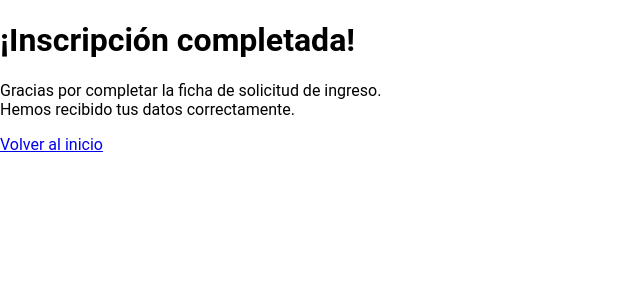
After one commit to AmuGutierrez/Tesina, a Flask app: template Templates/Finalizacion.html in a window 1280 px wide. The commit adds this page. Shown: the top 300 px of the page, without its empty margins (0-640 px from the left). Run offline with Flask 3, Linux system fonts and the light colour scheme; the template is opened without the code that fills it, so the values that code supplies are empty; some libraries are stand-ins or nearby versions.

Commit message:
finalizacion

```diff
--- a/Main.py
+++ b/Main.py
@@ -115,62 +115,59 @@ def inscripcion():
         return redirect(url_for('login'))
 
     if request.method == 'POST':
-        # Obtener datos del formulario
         datos_estudiante = {
             'nombre': request.form.get('nombre'),
             'apellido': request.form.get('apellido'),
             'edad': request.form.get('edad'),
             'dni': request.form.get('dni'),
-            'secundario': request.form.get('secundario'),
+            'secundario_cursado': request.form.get('secundario_cursado'),
             'repitente': request.form.get('repitente'),
             'domicilio': request.form.get('domicilio'),
-            'anio': request.form.get('anio')
+            'anio_cursado': request.form.get('anio_cursado')
         }
-
         datos_tutor = {
             'nombre': request.form.get('tutor-nombre'),
             'email': request.form.get('tutor-email'),
             'dni': request.form.get('tutor-dni'),
             'telefono': request.form.get('tutor-telefono')
         }
-
         try:
-            # Guardar en la base de datos
             cur = mysql.connection.cursor()
-
-            # Insertar datos del estudiante
+            cur.execute("SELECT id FROM alumno WHERE dni = %s", (datos_estudiante['dni'],))
+            existe = cur.fetchone()
+            if existe:
+                flash('Ya existe una inscripción con ese DNI.', 'error')
+                return render_template('Inscripcion.html')
             cur.execute("""
-                INSERT INTO estudiantes (nombre, apellido, edad, dni, domicilio, secundario_cursado,
-                repitente, anio_cursado, fecha_inscripcion)
-                VALUES (%s, %s, %s, %s, %s, %s, %s, %s, %s)
+                INSERT INTO alumno (nombre, apellido, edad, dni, secundario_cursado, repitente, domicilio, anio_cursado)
+                VALUES (%s, %s, %s, %s, %s, %s, %s, %s)
             """, (
-                datos_estudiante['nombre'], datos_estudiante['apellido'],
-                datos_estudiante['edad'], datos_estudiante['dni'],
-                datos_estudiante['domicilio'], datos_estudiante['secundario_cursado'],
-                datos_estudiante['repitente'], datos_estudiante['anio_cursado'],
-                datetime.now()
+                datos_estudiante['nombre'],
+                datos_estudiante['apellido'],
+                datos_estudiante['edad'],
+                datos_estudiante['dni'],
+                datos_estudiante['secundario_cursado'],
+                datos_estudiante['repitente'],
+                datos_estudiante['domicilio'],
+                datos_estudiante['anio_cursado']
             ))
-
             estudiante_id = cur.lastrowid
-
-            # Insertar datos del tutor
             cur.execute("""
                 INSERT INTO tutores (estudiante_id, nombre, email, dni, telefono)
                 VALUES (%s, %s, %s, %s, %s)
             """, (
-                estudiante_id, datos_tutor['nombre'], datos_tutor['email'],
-                datos_tutor['dni'], datos_tutor['telefono']
+                estudiante_id,
+                datos_tutor['nombre'],
+                datos_tutor['email'],
+                datos_tutor['dni'],
+                datos_tutor['telefono']
             ))
-
             mysql.connection.commit()
             cur.close()
-
-            flash('¡Inscripción realizada con éxito!', 'success')
-            return redirect(url_for('index'))
-
+            # Redirigir al template de finalización
+            return render_template('Finalizacion.html')
         except Exception as e:
             flash(f'Error al procesar la inscripción: {str(e)}', 'error')
-            mysql.connection.rollback()
 
     return render_template('Inscripcion.html')
 
@@ -191,7 +188,7 @@ def admin():
         cur = mysql.connection.cursor()
         cur.execute("""
             SELECT e.*, t.nombre as tutor_nombre, t.email as tutor_email, t.telefono
-            FROM estudiantes e
+            FROM alumno e
             LEFT JOIN tutores t ON e.id = t.estudiante_id
             ORDER BY e.fecha_inscripcion DESC
         """)
--- /dev/null
+++ b/Templates/Finalizacion.html
@@ -0,0 +1,16 @@
+<!DOCTYPE html>
+<html lang="es">
+<head>
+  <meta charset="UTF-8">
+  <title>Inscripción finalizada</title>
+  <link rel="stylesheet" href="{{ url_for('static', filename='styles.css') }}">
+</head>
+<body>
+  <div class="finalizacion-contenedor">
+    <h1>¡Inscripción completada!</h1>
+    <p>Gracias por completar la ficha de solicitud de ingreso.<br>
+    Hemos recibido tus datos correctamente.</p>
+    <a href="{{ url_for('index') }}" class="boton-volver">Volver al inicio</a>
+  </div>
+</body>
+</html>
--- a/Templates/Inscripcion.html
+++ b/Templates/Inscripcion.html
@@ -22,6 +22,7 @@
       {% endif %}
     {% endwith %}
 
+  <form method="POST" action="{{ url_for('inscripcion') }}">
     <h2 class="seccion">DATOS DEL ESTUDIANTE</h2>
     <div class="campos">
       <label>Nombre:</label>
@@ -65,7 +66,7 @@
       <input type="text" name="tutor-telefono">
     </div>
 
-    <form method="POST" action="{{ url_for('inscripcion') }}">
+
       <div class="footer">
         <div class="info">
           <p>📍 Calle Río Gallegos 456</p>
```
